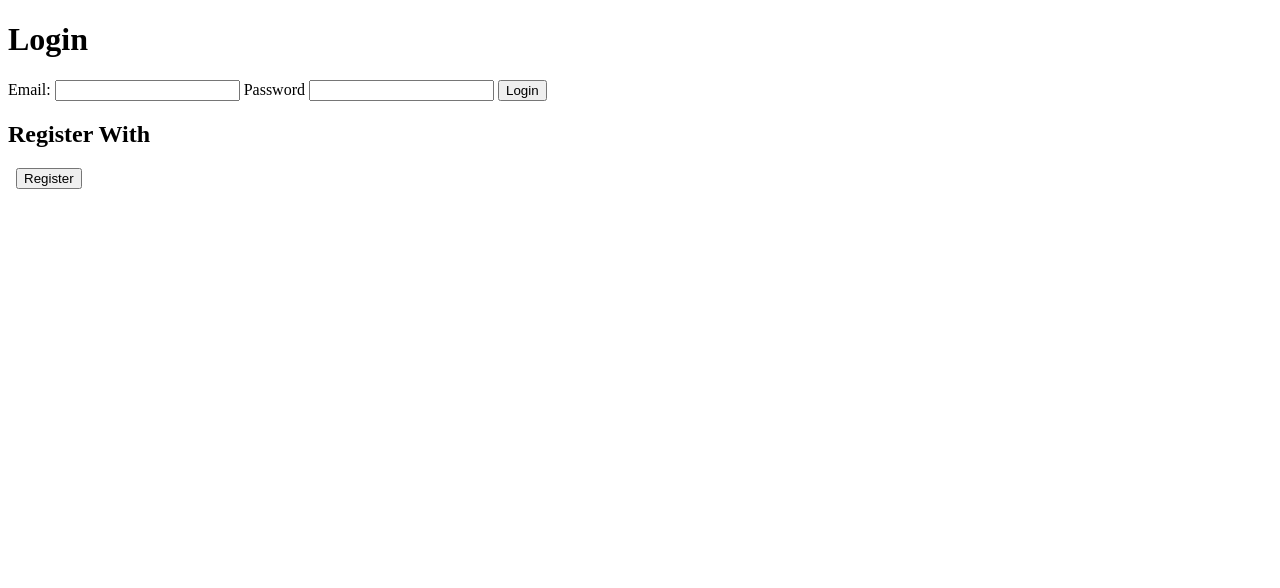
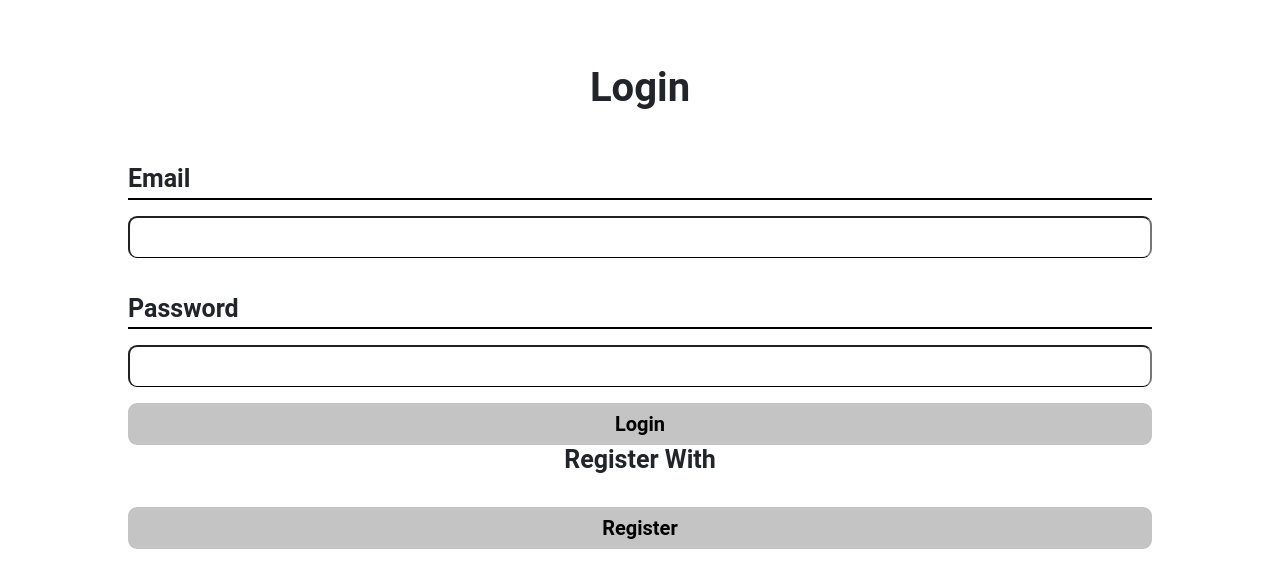
Before and after one commit to luferupa/adventurebc, a plain HTML site: page login/login.html in a window 1280 px wide. Drawn offline with nearby package versions, Linux system fonts and the light colour scheme.

Commit message:
Updates on the HTML and CSS

```diff
--- a/login/login.html
+++ b/login/login.html
@@ -4,36 +4,23 @@
     <meta charset="UTF-8">
     <meta http-equiv="X-UA-Compatible" content="IE=edge">
     <meta name="viewport" content="width=device-width, initial-scale=1.0">
+
+
+    <!-- Loading Bootstrap 5 -->
+    <!-- <link rel=”stylesheet” href=”https://stackpath.bootstrapcdn.com/bootstrap/5.0.0-alpha1/css/bootstrap.min.css”rel=”nofollow” integrity=”sha384-r4NyP46KrjDleawBgD5tp8Y7UzmLA05oM1iAEQ17CSuDqnUK2+k9luXQOfXJCJ4I” crossorigin=”anonymous”>
+    <script src=”https://cdn.jsdelivr.net/npm/popper.js@1.16.0/dist/umd/popper.min.js” integrity=”sha384-Q6E9RHvbIyZFJoft+2mJbHaEWldlvI9IOYy5n3zV9zzTtmI3UksdQRVvoxMfooAo” crossorigin=”anonymous”></script>
+    <script src=”https://stackpath.bootstrapcdn.com/bootstrap/5.0.0-alpha1/js/bootstrap.min.js” integrity=”sha384-oesi62hOLfzrys4LxRF63OJCXdXDipiYWBnvTl9Y9/TRlw5xlKIEHpNyvvDShgf/” crossorigin=”anonymous”></script>
+     -->
+    <link href="https://cdn.jsdelivr.net/npm/bootstrap@5.1.3/dist/css/bootstrap.min.css" rel="stylesheet" integrity="sha384-1BmE4kWBq78iYhFldvKuhfTAU6auU8tT94WrHftjDbrCEXSU1oBoqyl2QvZ6jIW3" crossorigin="anonymous">
+    <script src="https://cdn.jsdelivr.net/npm/bootstrap@5.1.3/dist/js/bootstrap.bundle.min.js" integrity="sha384-ka7Sk0Gln4gmtz2MlQnikT1wXgYsOg+OMhuP+IlRH9sENBO0LRn5q+8nbTov4+1p" crossorigin="anonymous"></script>
+
+    <!-- Loading the PWA manifest -->
     <link  rel="manifest"  href="manifest.json">
 
+    <!-- LLoading our customizations over Bootstrap -->
+    <link rel="stylesheet" href="styles.css">
+
     <title>login</title>
-
-
-<!--     <script>
-        // does the browser support service workers?
-        if ('serviceWorker' in navigator) {
-          // fires when the service worker is ready
-          navigator.serviceWorker.ready.then(reg => {
-            // we have an active service worker working for us
-            console.log(`Service Worker ready (Scope: ${reg.scope})`);
-            // do something interesting, if you want...
-
-          });
-          // then register our service worker
-          navigator.serviceWorker.register('./sw.js', { scope: '/' })
-            .then(function (reg) {
-              // display a success message
-              console.log(`Service Worker Registration (Scope: ${reg.scope})`);
-            })
-            .catch(function (error) {
-              // display an error message
-              console.log(`Service Worker Error (${error})`);
-            });
-        } else {
-          // happens when the app isn't served over a TLS connection (HTTPS)
-          console.warn('Service Worker not available');
-        }
-      </script> -->
 </head>
 <body>
     <header>
@@ -41,7 +28,7 @@
     </header>
     <main>
         <form action="POST">
-            <label for="">Email:</label>
+            <label for="">Email</label>
             <input type="text">
             <label for="">Password</label>
             <input type="text">
--- a/login/styles.css
+++ b/login/styles.css
@@ -0,0 +1,48 @@
+* {
+    font-family: roboto;
+}
+
+h1 {
+    margin-top: 4rem;
+    margin-bottom: 3rem;
+    font-size: 40px;
+}
+
+h2 {
+    font-size: 25px;
+}
+
+h1, h2 {
+    display: block;
+    text-align: center;
+    font-weight: bold;
+}
+
+label {
+    display: block;
+    border-bottom: 2px solid #000;
+    margin: 2rem 10% 1rem 10%;
+    font-size: 25px;
+    font-weight: bold;
+}
+
+input {
+    display: block;
+    margin: 1rem 10%;
+    border-bottom: 1px solid #000;
+    border-radius: 9px;
+    min-width: 80%;
+    min-height: 42px;
+}
+
+button {
+    display: block;
+    margin: auto;
+    width: 80%;
+    font-size: 20px;
+    font-weight: bold;
+    border: 0px;
+    border-radius: 9px;
+    background-color: #c4c4c4;
+    min-height: 42px;
+}
```
